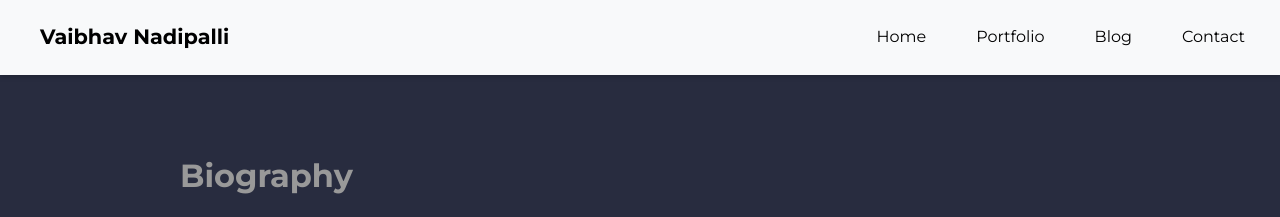
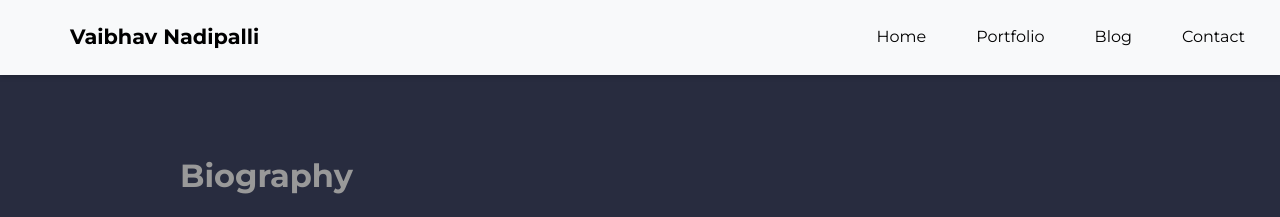
Before and after one commit to Vaibhav-Nadipalli/vaibhav-nadipalli.github.io, a Jekyll site: the page built from index.markdown, in a window 1280 px wide. Shown: the top 217 px of the page. Built offline with Jekyll 4.4.1, drawn with Linux system fonts in a browser that asks for light colours.

Commit message:
Update styles.css

```diff
--- a/assets/css/styles.css
+++ b/assets/css/styles.css
@@ -40,7 +40,7 @@ header {
     color: #000;
     margin: 5px 0;
     padding: 0;
-    margin-left: 20px;
+    margin-left: 50px;
 }
 
 .nav-title a {
```
